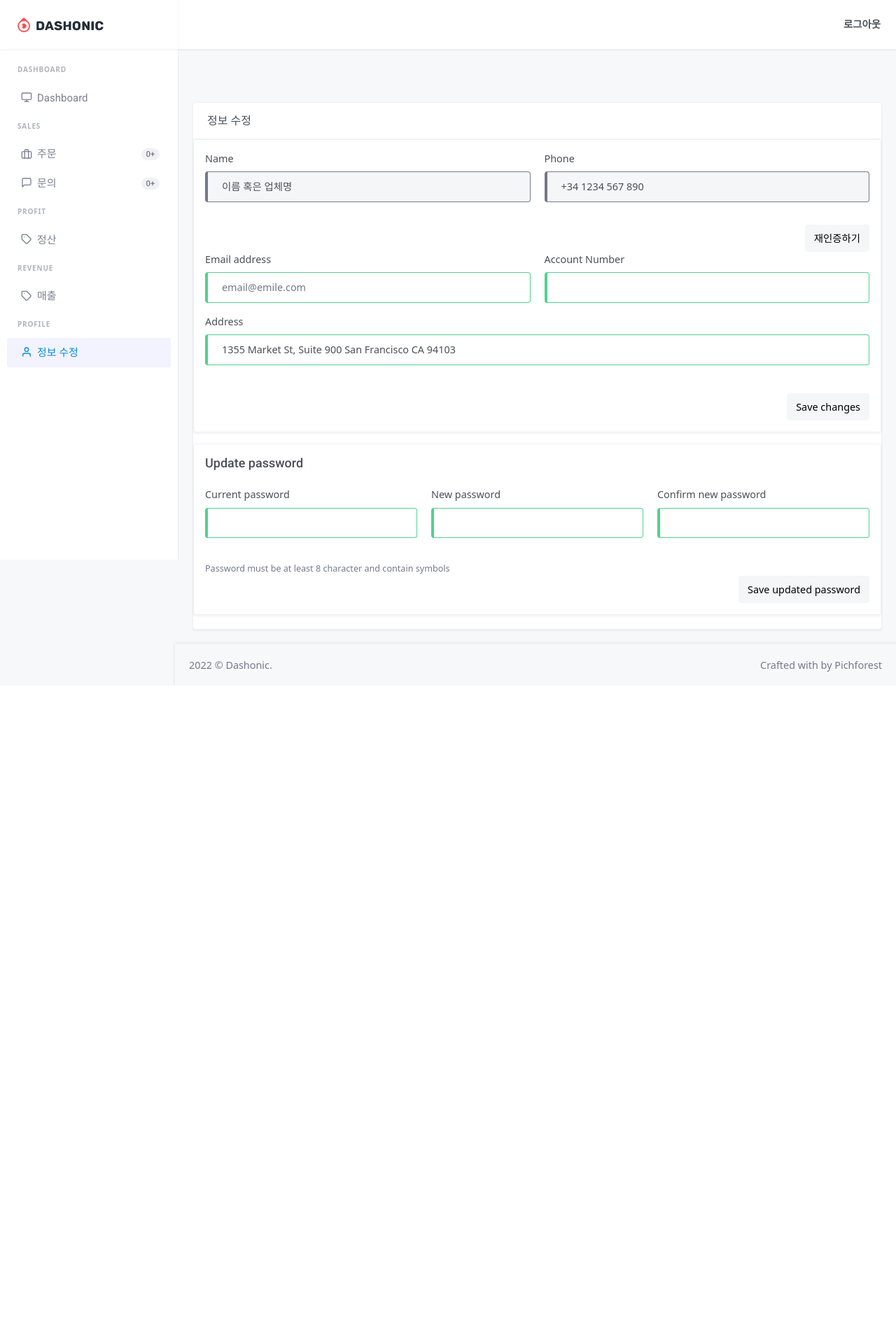
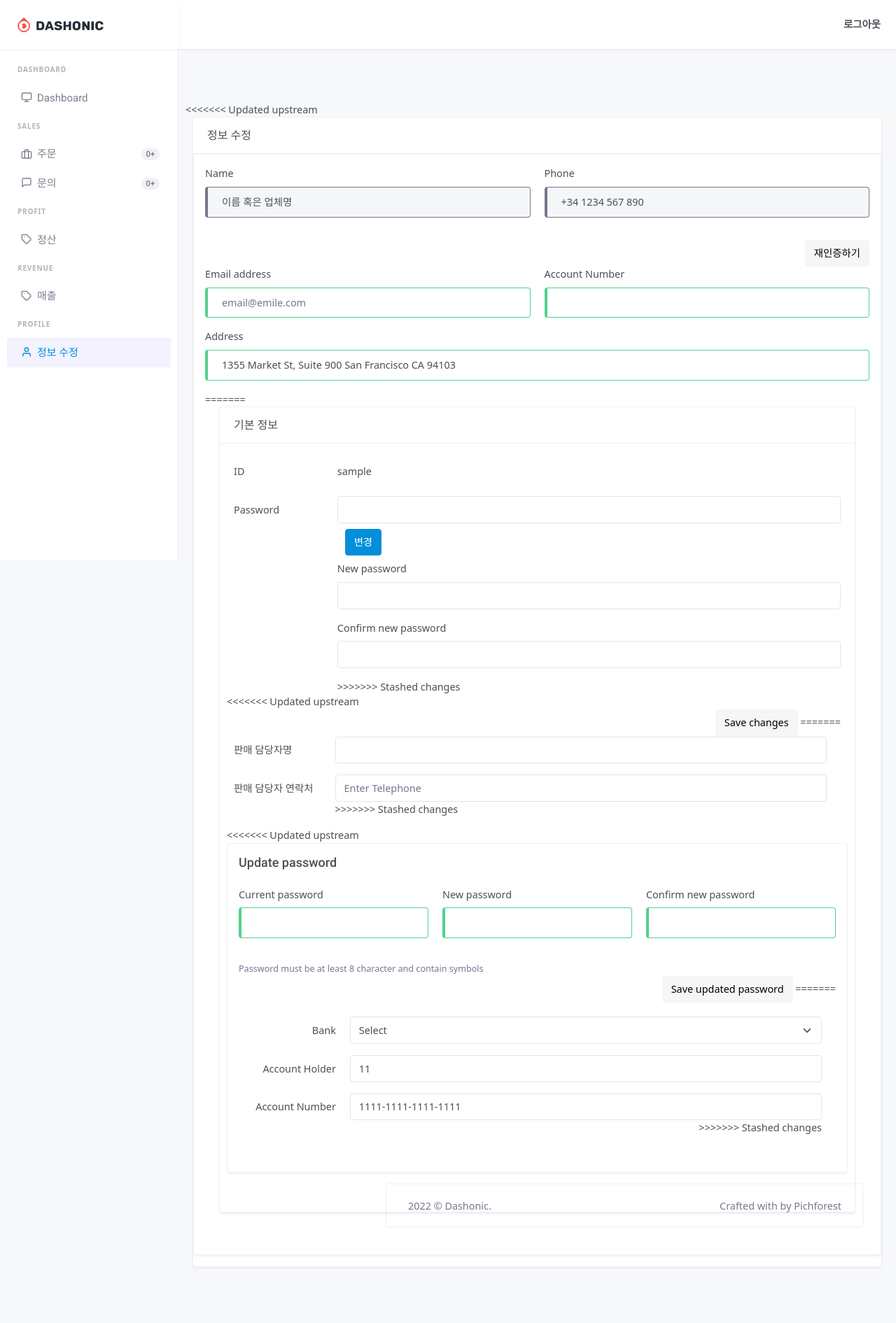
Before and after one commit to newsoft111/utoville-ecommerce-seller, a Django app: page /account/mypage/ in a window 1280 px wide. Shown: the whole page at 70% size. Before the commit the page ends 980 px from the top, so only its background shows below. Run offline with Django 4.2, Linux system fonts and the light colour scheme; the visitor is signed in with stand-in values (Sample User, id 1); data that the repository does not hold is empty; some libraries are stand-ins or nearby versions.

Commit message:
정보수정

```diff
--- a/account/views.py
+++ b/account/views.py
@@ -11,9 +11,11 @@ from django.contrib.auth.hashers import check_password
 from datetime import datetime, timedelta
 from django.conf import settings
 from util.views import EmailSender
+from django.contrib.auth.decorators import login_required
 User = get_user_model()
 
 def user_login(request):
+
 	seo = {
 		'title': "로그인 - 유토빌",
 	}
@@ -258,5 +260,73 @@ def send_auth_mail(email):
 	else:
 		return False
 
+
+@login_required(login_url="account:login")
 def my_profile(request):
-	return render(request, 'account/my_profile.html')
+	if request.method == 'POST':
+		password=request.POST.get('password')
+		new_password=str(request.POST.get('new_password')).replace(' ', '')
+		new_password2=str(request.POST.get('new_password2')).replace(' ', '')
+		mb_name=request.POST.get('mb_name')
+		mb_phone=request.POST.get('mb_phone')
+
+		user = auth.authenticate(request, username=request.user.username, password=password)
+
+		if user is None:
+			return JsonResponse({
+				'result': '201',
+				'result_text': '비밀번호를 정확히 입력해 주세요.'
+			})
+
+		if user.mb_status != 'Y':
+
+			#auth.logout(request)
+
+			return JsonResponse({
+				'result': '201',
+				'result_text': '관리자에게 문의바랍니다.'
+			})
+
+		if mb_name is None or mb_name == '':
+			return JsonResponse({
+				'result': '201',
+				'result_text': '담당자명을 입력해 주세요.'
+			})
+
+		if mb_phone is None or mb_phone == '':
+			return JsonResponse({
+				'result': '201',
+				'result_text': '담당자 연락처을 입력해 주세요.'
+			})
+
+		if new_password is not None and new_password != '':
+			if new_password != new_password2:
+				return JsonResponse({
+					'result': '201',
+					'result_text': '변경 비밀번호가 동일하지 않습니다.'
+				})
+
+
+		try:
+			user = User.objects.get(pk=request.user.id)
+		except(TypeError, ValueError, OverflowError, User.DoesNotExist):
+			return JsonResponse({
+				'result': '201',
+				'result_text': '알수없는 오류입니다. 다시시도 해주세요.'
+			})
+
+		if new_password is not None and new_password != '':
+			user.set_password(new_password)
+
+		user.mb_name = mb_name
+		user.mb_phone = mb_phone
+		user.save()
+
+		return JsonResponse({
+			'result': '200',
+			'result_text': '변경이 완료되었습니다.'
+		})
+
+
+	else:
+		return render(request, 'account/my_profile.html')
--- a/templates/account/my_profile.html
+++ b/templates/account/my_profile.html
@@ -6,6 +6,7 @@
 <style>
 </style>
 <div class="page-content">
+<<<<<<< Updated upstream
 	<div class="container-fluid">
 		<div class="row">
 			<div class="col-12">
@@ -43,13 +44,60 @@
 										<label for="profile_address" class="form-label">Address</label>
 										<input type="text" id="profile_address" class="blockquote custom-blockquote blockquote-outline-success form-control"
 											value="1355 Market St, Suite 900 San Francisco CA 94103">
+=======
+	<div class="container-fluid mx-auto">
+		<form name="updateUserForm">
+			<div class="row">
+				<div class="col-12">
+					<div class="card">
+						<div class="card-header">
+							<h4 class="card-title">기본 정보</h4>
+						</div>
+						<div class="card-body">
+							<div class="mb-3 row">
+								<label for="profile_id" class="col-md-2 col-form-label">ID</label>
+								<label class="col-md-10 col-form-label">{{request.user.username}}</label>
+							</div>
+							<div class="mb-3 row">
+								<label class="col-md-2 col-form-label">Password</label>
+								<div class="col-md-10">
+									<input type="password" class="form-control" name="password" value="">
+
+									<span class="btn-pass-change btn btn-primary my-2" style="margin-left:0.75em;">변경</span>
+									<div class="pass-change-area">
+										<div class="mb-3 new-pass-zone">
+											<label for="update_pass_new" class="form-label">New password</label>
+											<input type="password" class="form-control" id="update_pass_new" value="" name="new_password">
+										</div>
+										<div class="mb-3 confrim-pass-zone">
+											<label for="update_pass_new_confirm" class="form-label">Confirm new password</label>
+											<input type="password" class="form-control" id="update_pass_new_confirm" value="" name="new_password2">
+										</div>
+>>>>>>> Stashed changes
 									</div>
+
 								</div>
+<<<<<<< Updated upstream
 								<div class="text-end">
 									<button type="button" class="btn btn-light" id="profileSaveBtn">Save changes</button>
+=======
+							</div>
+							<div class="mb-3 row">
+								<label for="profile_name" class="col-md-2 col-form-label">판매 담당자명</label>
+								<div class="col-md-10">
+									<input class="form-control" type="search" value="{{request.user.mb_name}}" name="mb_name" id="profile_name">
+								</div>
+							</div>
+							<div class="mb-3 row">
+								<label for="profile_tel" class="col-md-2 col-form-label">판매 담당자 연락처</label>
+								<div class="col-md-10">
+									<input class="form-control" type="tel" value="{{request.user.mb_phone}}" name="mb_phone" placeholder="Enter Telephone"
+										id="profile_tel">
+>>>>>>> Stashed changes
 								</div>
 							</form>
 						</div>
+<<<<<<< Updated upstream
 
 						<!--Password card-->
 						<div class="card shadow p-3">
@@ -74,6 +122,29 @@
 									contain symbols</small>
 								<div class="text-end">
 									<button id="passwordUpdateBtn" type="button" class="btn btn-light">Save updated password</button>
+=======
+						<div class="card-body">
+							<div class="mb-3 row">
+								<label class="col-md-2 col-form-label">Bank</label>
+								<div class="col-md-10">
+									<select class="form-select">
+										<option>Select</option>
+										<option>bank1</option>
+										<option>bank2</option>
+									</select>
+								</div>
+							</div>
+							<div class="mb-3 row">
+								<label for="account-holder" class="col-md-2 col-form-label">Account Holder</label>
+								<div class="col-md-10">
+									<input class="form-control" type="text" value="11"  placeholder="Enter Number" id="account-holder">
+								</div>
+							</div>
+							<div class="mb-3 row">
+								<label for="account-number-input" class="col-md-2 col-form-label">Account Number</label>
+								<div class="col-md-10 accountInputArea">
+									<input class="form-control" type="text" placeholder="Enter Number" value="1111-1111-1111-1111" id="account-number-input">
+>>>>>>> Stashed changes
 								</div>
 							</form>
 						</div>
@@ -107,6 +178,16 @@
 </div>
 
 <script>
+<<<<<<< Updated upstream
+=======
+let is_run = false;
+let btnPassChange = document.querySelector(".btn-pass-change");
+
+btnPassChange.addEventListener("click", function(){
+	document.querySelector(".pass-change-area").classList.toggle("d-block")
+});
+
+>>>>>>> Stashed changes
 /*정보수정 변수*/
 let emailInputArea = document.querySelector(".emailInputArea");
 let accountInputArea = document.querySelector(".accountInputArea");
@@ -127,6 +208,7 @@ nt.querySelector(".passConfirmArea");
 
 /*이메일, 계좌번호 입력 검사*/
 profileSaveBtn.addEventListener("click", function(){
+<<<<<<< Updated upstream
 	if(! email_check(profileEmail.value)){
 		let html = `<label class="form-label" for="profile_email">Email address</label>
 		<input class="blockquote custom-blockquote blockquote-outline-danger mb-0 form-control" type="email" id="profile_email">
@@ -163,5 +245,66 @@ passwordUpdateBtn.addEventListener("click", function(){
 		passNewArea.innerHTML = html;
 	}
 });
+=======
+	/*if(! account_check(Number(accountNumberInput.value))){
+		let html = `<input class="form-control" style="border-color: red;" type="text" value=""  placeholder="Enter Number" id="account-number-input">
+		<span class="text-danger">계좌번호를 정확히 입력하세요.</span>`;
+
+		accountInputArea.innerHTML = html;
+		return false;
+	}*/
+
+	/*새로운 비밀번호 같은지 검사*/
+
+	/*if(passChangeArea.classList.contains("d-block")){
+
+		if(updatePassNew.value != updatePassNewConfirm.value) {
+			let html = `<input type="password" style="border-color: red;" class="form-control" id="update_pass_new_confirm">
+			<span class="text-danger">비밀번호가 다릅니다.</span>`;
+
+			confrimPassZone.innerHTML = html;
+			return false;
+		}
+
+		if(updatePassNew.length < 10 || ! password_check(updatePassNew.value)) {
+			let html = `<input type="password" style="border-color: red;" class="form-control" id="update_pass_new">
+			<span class="text-danger">최소 8글자 이상, 숫자, 특수문자 포함 필수</span>`;
+
+			newPassZone.innerHTML = html;
+			return false;
+		}
+	}*/
+	update_user_submit();
+});
+
+async function update_user_submit() {
+	if(is_run == true) {
+		openModal('알림','잠시후에 다시시도 해주세요.');
+		return false;
+	}
+
+    is_run = true;
+
+	let form_data = new FormData(document.querySelector('form[name=updateUserForm]'));
+
+    const response = await fetch("{{request.path}}", {
+        method: "POST",
+        headers: {
+            "X-CSRFToken": getCookie("csrftoken"),
+        },
+        body: form_data
+    })
+    .then(response => response.json())
+    .then(data => {
+        console.log(data);
+        is_run  = false;
+        if (data.result == '200') {
+            openModal("알림", data.result_text, '', 'reload');
+        } else {
+            openModal("알림", data.result_text, '');
+        }
+    });
+}
+>>>>>>> Stashed changes
 </script>
 {% endblock %}
```
Also changed, not shown: templates/account/login.html (+18 -24 lines).
